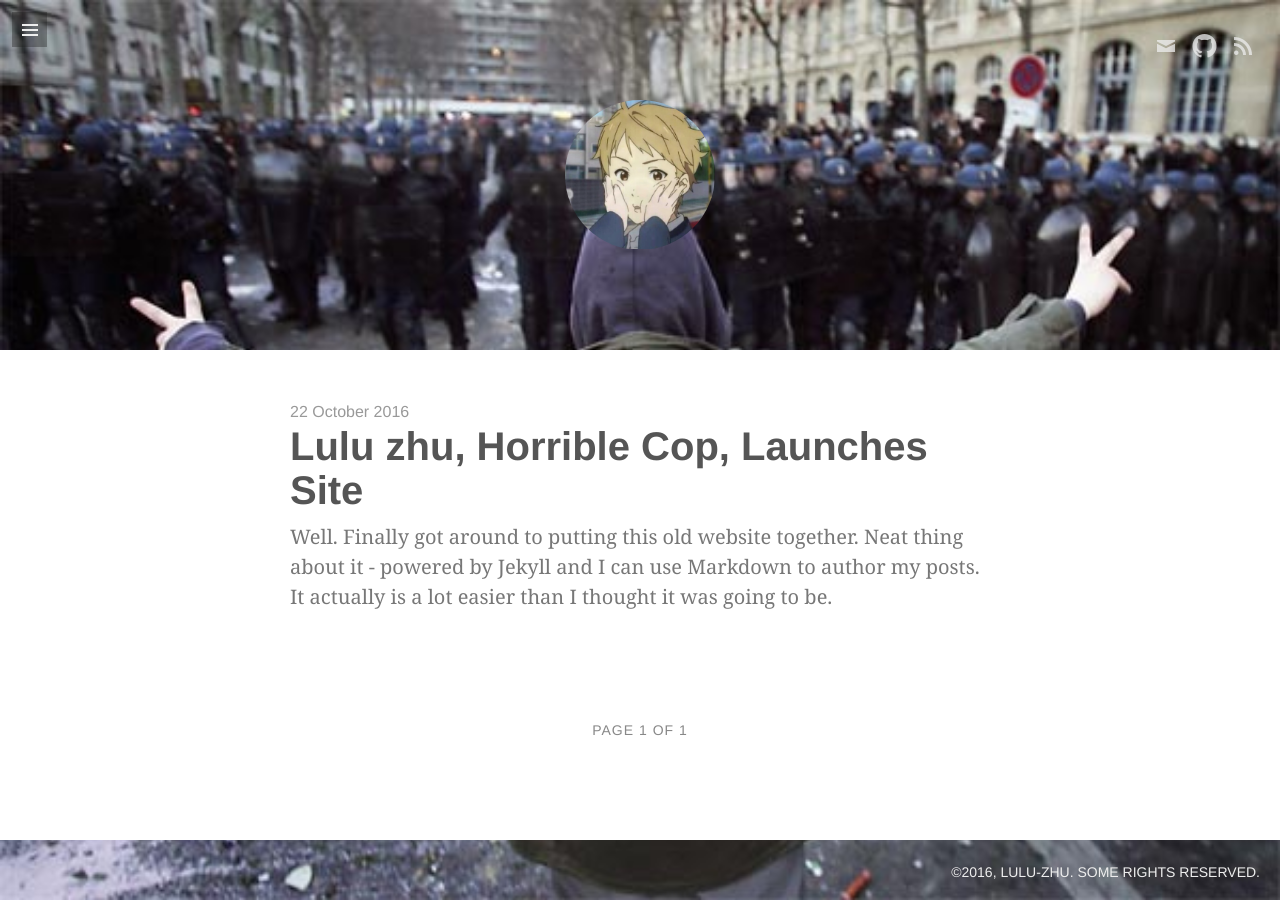
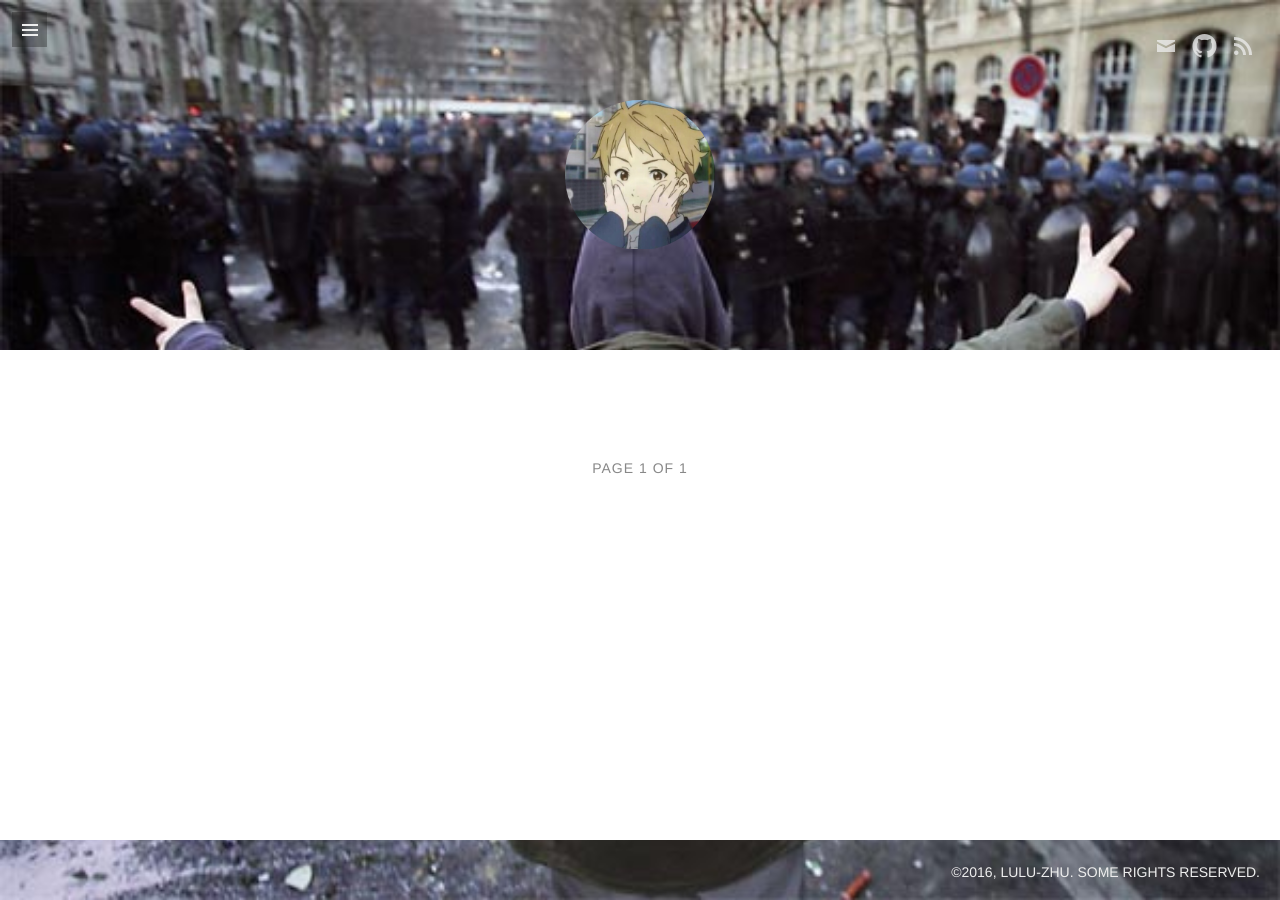
Before and after one commit to Lulu-zhu/Lulu-zhu.github.io, a Jekyll site: the page built from index.html, in a window 1280 px wide. Built offline with Jekyll 4.4.1, drawn with Linux system fonts in a browser that asks for light colours; some web fonts are replaced; the list of posts is cut into pages by our own code.

```diff
--- a/_config.yml
+++ b/_config.yml
@@ -1,5 +1,8 @@
 # Dependencies
 markdown:	kramdown
+kramdown:
+  input: GFM
+
 encoding: utf-8
 
 # Permalinks
--- a/_posts/2016-10-22-lulu-zhu-site-launched.md
+++ /dev/null
@@ -1,7 +0,0 @@
----
-layout: post
-title: "Lulu zhu, Horrible Cop, Launches Site"
-date: 2016-10-22
----
-
-Well. Finally got around to putting this old website together. Neat thing about it - powered by [Jekyll](http://jekyllrb.com) and I can use Markdown to author my posts. It actually is a lot easier than I thought it was going to be.
```
Also changed, not shown: 1 other file.
